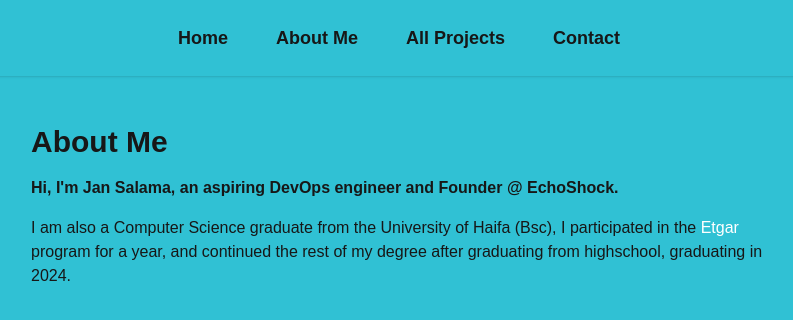
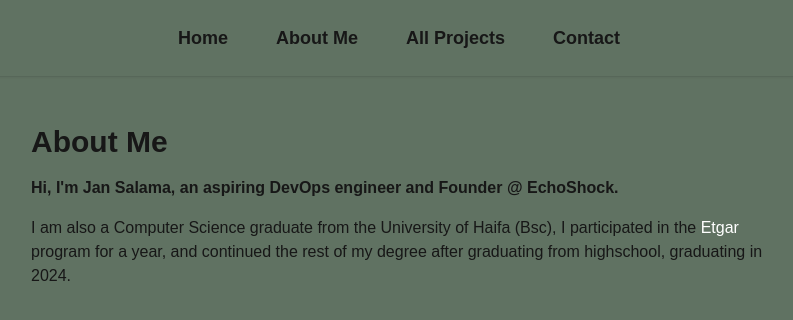
Before and after one commit to eshaker-js/Portfolio, a Next.js app: page /about in a window 1280 px wide. Shown: the top 320 px of the page, without its empty margins (241-1034 px from the left). Built offline with nearby package versions, Linux system fonts and the light colour scheme.

Commit message:
changed background color for test

```diff
--- a/src/app/globals.css
+++ b/src/app/globals.css
@@ -2,7 +2,7 @@
 
 
 :root {
-  --background: #30c1d4;
+  --background: #607262;
   --foreground: #171717;
 }
 
```
